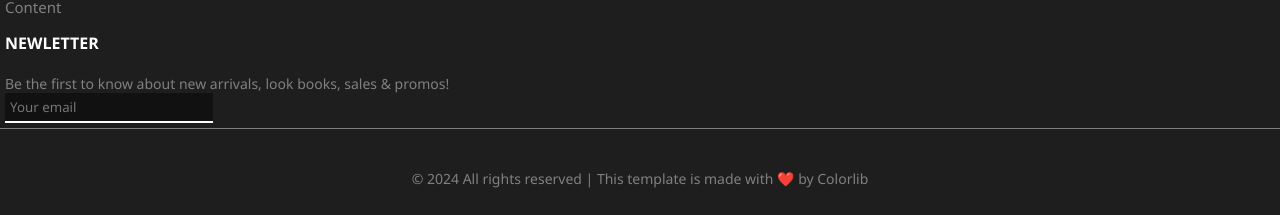
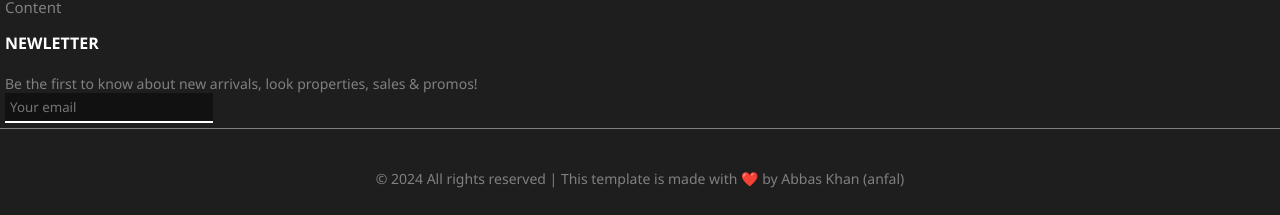
Before and after one commit to abbas-khan-anfal/Propertics-Nextjs, a Next.js app: page / in a window 1280 px wide. Shown: the part 1289-1504 px from the top of the page. Built offline with nearby package versions, Linux system fonts and the light colour scheme; no server answers; the database is empty.

Commit message:
copyright updated

```diff
--- a/app/components/Footer/Footer.jsx
+++ b/app/components/Footer/Footer.jsx
@@ -45,14 +45,14 @@ const Footer = () => {
 
           <div className={`col-lg-4 col-md-12 ${styles.col3}`}>
             <h5 className={styles.title}>NEWLETTER</h5>
-            <p className={styles.description}>Be the first to know about new arrivals, look books, sales & promos!</p>
+            <p className={styles.description}>Be the first to know about new arrivals, look properties, sales & promos!</p>
             <div className="form-group">
               <input type="email" placeholder="Your email" className={styles.input} />
             </div>
           </div>
 
           <div className={`col-12 ${styles.col4}`}>
-            <p>&copy; 2024 All rights reserved | This template is made with ❤️ by Colorlib</p>
+            <p>&copy; 2024 All rights reserved | This template is made with ❤️ by Abbas Khan &#40;anfal&#41; </p>
           </div>
 
         </div>
```
